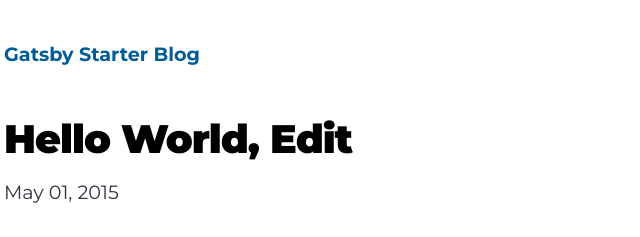
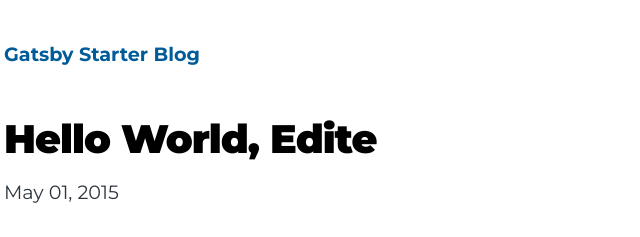
Before and after one commit to LuluLCZ/gatsby_netlify_test, a Gatsby site: page /hello-world/ in a window 1280 px wide. Shown: the top 237 px of the page, 320-960 px from the left. Built offline with nearby package versions, Linux system fonts and the light colour scheme; Gatsby itself is replaced by a stand-in of ours; some packages are replaced by stand-ins of ours.

Commit message:
Update Blog “hello-world/index”

```diff
--- a/content/blog/hello-world/index.md
+++ b/content/blog/hello-world/index.md
@@ -1,5 +1,5 @@
 ---
-title: Hello World, Edit
+title: Hello World, Edite
 date: 2015-05-01T22:12:03.284Z
 description: Hello World, Edit
 ---
```
